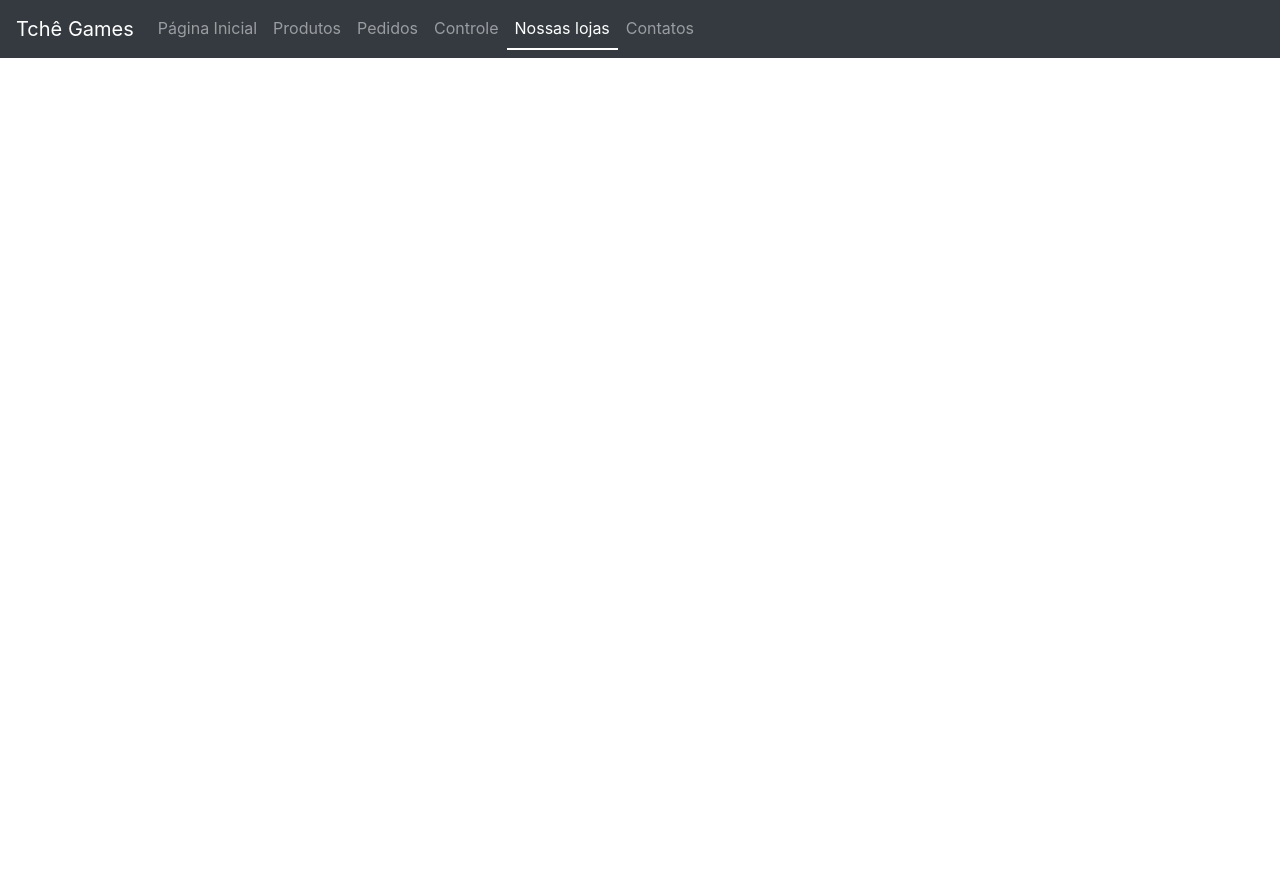
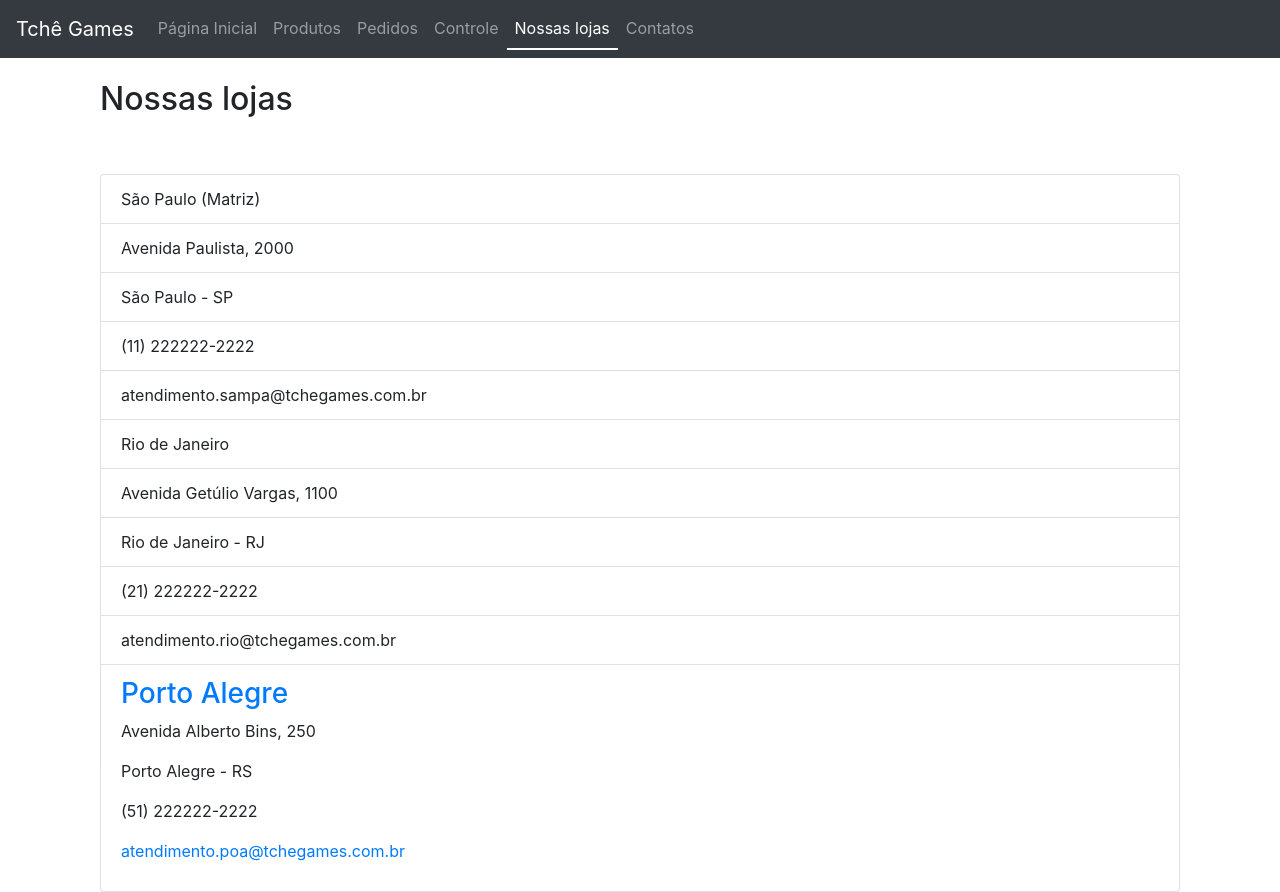
Before and after one commit to mdaniliauskas/Projeto_TcheGamesSwitch_RecodePro_ReactJs_V7, a React (Create React App) app: page /lojas in a window 1280 px wide. Before the commit the page ends 800 px from the top, so only its background shows below. Built offline with nearby package versions, Linux system fonts and the light colour scheme.

Commit message:
Adicionados Home, Lojas e Contatos

```diff
--- a/src/App.js
+++ b/src/App.js
@@ -12,10 +12,13 @@ function App() {
         <Menu />
       </header>
       <main>
-        <Container fluid>
+        <Container>
           <Rotas />
         </Container>
       </main>
+      <footer>
+
+      </footer>
 
     </div>
     </BrowserRouter>
--- a/src/Components/Controle/index.js
+++ b/src/Components/Controle/index.js
@@ -1,4 +1,4 @@
-import { Container, Table, Row, td } from 'react-bootstrap';
+import { Table } from 'react-bootstrap';
 
 function ModeloTabela(props) {
     return (
--- a/src/Components/Produtos/index.js
+++ b/src/Components/Produtos/index.js
@@ -4,7 +4,7 @@ function ModeloProduto(props) {
     return (
 
         <figure className={props.categoria}>
-            <img src={require(`${props.imagem}`).default} alt="teste" />
+            <img src={require(`${props.imagem}`).default} alt="Produtos" width="120px" />
             <figcaption>
                 <p className="nome-prod">
                     {props.descricao}
--- /dev/null
+++ b/src/Páginas/Contatos.js
@@ -0,0 +1,31 @@
+
+
+import { Container } from 'react-bootstrap';
+
+
+export default function Contatos() {
+
+    return (
+        <Container>
+
+            <h2>Nossos contatos</h2>
+            <br /><br />
+
+            <div>
+                <div id="contatos">
+                    <img src={require('../Components/Produtos/img/logos/Email_logo.jpg').default} alt="Contatos" width="200px" width="100px" /><br />
+                    atendimento@tchegames.com.br<br />
+                </div>
+                <br />
+                <div id="contatos">
+                     <img src={require('../Components/Produtos/img/logos/Whats_logo.jpg').default} alt="Contatos" width="200px" width="100px" /><br />
+                     0800-000000<br />
+                </div>
+                <br />
+                <div id="contatos">
+			        <img src={require('../Components/Produtos/img/logos/Teleatendimento_logo.jpg').default} alt="Contatos" width="200px" width="100px" /><br />
+                    Atendimento por chat<br />
+                </div>
+            </div>
+        </Container>
+    )}
--- a/src/Páginas/Controle.js
+++ b/src/Páginas/Controle.js
@@ -1,4 +1,4 @@
-import { Container, Table, Row } from 'react-bootstrap';
+import { Container, Table } from 'react-bootstrap';
 import ModeloTabela from '../Components/Controle';
 import '../Components/Produtos/Produtos.css';
 import { useState, useEffect } from 'react';
@@ -6,6 +6,7 @@ import { useState, useEffect } from 'react';
 export default function Controle(props) {
     const [ controle, setControle ] = useState([]);
 
+    // eslint-disable-next-line react-hooks/exhaustive-deps
     useEffect(async () => {
         const resposta = await fetch("http://localhost/tchegames_React/src/php/controle.php");
         const dados = await resposta.json();
@@ -15,6 +16,7 @@ export default function Controle(props) {
 
        return (
         <Container fluid>
+
             <h4>Controle de pedidos</h4><br />
 
             <Table>
--- /dev/null
+++ b/src/Páginas/Home.js
@@ -0,0 +1,26 @@
+import React from 'react';
+import { Container, Image } from 'react-bootstrap';
+
+
+export default function Home() {
+
+    return (
+        <Container>
+        <div>
+        <h2>Seja bem-vindo(a)!</h2>
+        <br /><br />
+        <p>A Tche Games Switch é a sua loja especializada em Nintendo Switch&trade;</p>
+        <p>Aqui você encontra todos os últimos lançamentos, os melhores preços e entrega rápida de consoles, jogos e acessórios!</p>
+        <p>Em nosso site e em nossas lojas você sempre tem a sua disposição um antendente especializado para prontamente tirar suas dúvidas.</p>
+        <br /><br /><br /><br />
+        </div>
+
+        <div>
+        <img src={require('../Components/Produtos/img/produtos/Consoles/Switch_Azul_Vermelho.jpg').default} alt="Produtos" width="200px" />
+        <img src={require('../Components/Produtos/img/produtos/Acessorios/Organizador.jpg').default} alt="Produtos" width="200px" />
+        <img src={require('../Components/Produtos/img/produtos/Acessorios/Pelicula.jpg').default} alt="Produtos" width="200px" />
+        <img src={require('../Components/Produtos/img/produtos/Acessorios/Charging_Dock.jpg').default} alt="Produtos" width="200px" />
+        </div>
+        </Container>
+
+    )}
--- /dev/null
+++ b/src/Páginas/Lojas.js
@@ -0,0 +1,39 @@
+
+
+import { Container } from 'react-bootstrap';
+import ListGroup from 'react-bootstrap/ListGroup';
+
+
+export default function Lojas() {
+
+    return (
+
+        <Container>
+        <h2>Nossas lojas</h2>
+        <br /><br />
+
+
+            <ListGroup>
+                <ListGroup.Item>São Paulo (Matriz)</ListGroup.Item>
+                <ListGroup.Item>Avenida Paulista, 2000</ListGroup.Item>
+                <ListGroup.Item>São Paulo - SP</ListGroup.Item>
+                <ListGroup.Item>(11) 222222-2222</ListGroup.Item>
+                <ListGroup.Item>atendimento.sampa@tchegames.com.br</ListGroup.Item>
+
+                <ListGroup.Item>               Rio de Janeiro</ListGroup.Item>
+               <ListGroup.Item>       Avenida Getúlio Vargas, 1100</ListGroup.Item>
+               <ListGroup.Item>      Rio de Janeiro - RJ</ListGroup.Item>
+               <ListGroup.Item>      (21) 222222-2222</ListGroup.Item>
+               <ListGroup.Item>      atendimento.rio@tchegames.com.br</ListGroup.Item>
+
+               <ListGroup.Item>
+                        <h3 className="text-primary">Porto Alegre</h3>
+                        <p>Avenida Alberto Bins, 250</p>
+                        <p>Porto Alegre - RS</p>
+                        <p>(51) 222222-2222</p>
+                        <p><a href="mailto:atendimento.poa@tchegames.com.br">atendimento.poa@tchegames.com.br</a></p>
+                </ListGroup.Item>
+            </ListGroup>
+    </Container>
+)
+};
--- a/src/Páginas/Pedidos.js
+++ b/src/Páginas/Pedidos.js
@@ -22,6 +22,7 @@ export default function Pedidos(props) {
 
     const Envio = async (evento) => {
 
+        // eslint-disable-next-line no-unused-vars
         const resultado = fetch("http://localhost/tchegames_React/src/php/pedidos.php", { method: "POST", body: new FormData(evento.target) });
         alert("Pedido enviado com sucesso!")
     };
--- a/src/Páginas/Produtos.js
+++ b/src/Páginas/Produtos.js
@@ -16,9 +16,11 @@ export default function Produtos() {
 
     return (
         <Container>
-            <Row>
+            <div style={{justifyContent: 'center'}}>
+            <Row className="justify-content-md-center">
             {produtos && produtos.map(item => <ModeloProduto imagem={item.imagem} descricao={item.descricao} precoCheio={item.precoCheio} precoDesconto={item.precoDesconto} categoria={item.categoria} />)}
             </Row>
+            </div>
         </Container>
     )
 }
--- a/src/rotas.js
+++ b/src/rotas.js
@@ -1,15 +1,20 @@
 import { Switch, Route } from 'react-router-dom';
+import Home from './Páginas/Home';
 import Produtos from './Páginas/Produtos';
 import Pedidos from './Páginas/Pedidos';
 import Controle from './Páginas/Controle';
+import Lojas from './Páginas/Lojas';
+import Contatos from './Páginas/Contatos';
 
 function Rotas() {
     return (
         <Switch>
-            <Route exact path='/' component={Produtos} />
+            <Route exact path='/' component={Home} />
             <Route exact path='/produtos' component={Produtos} />
             <Route exact path='/pedidos' component={Pedidos} />
             <Route exact path='/controle' component={Controle} />
+            <Route exact path='/lojas' component={Lojas} />
+            <Route exact path='/contatos' component={Contatos} />
         </Switch>
     )
 }
```
Also changed, not shown: 1 other file (tests, documents, lock files or other folders).
